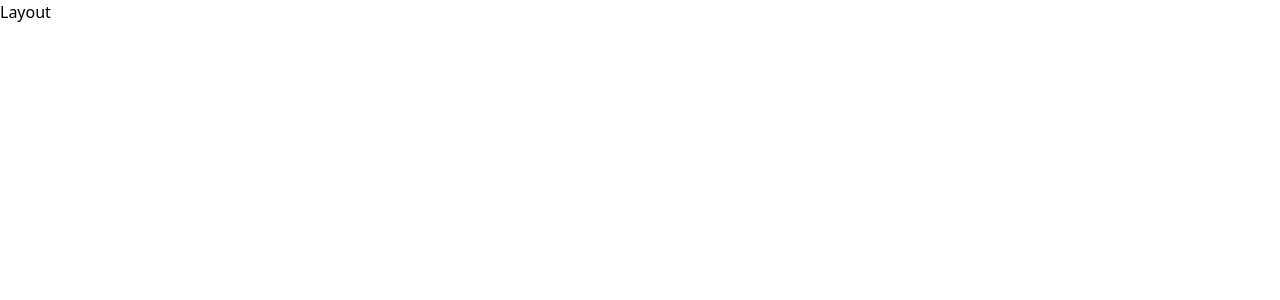
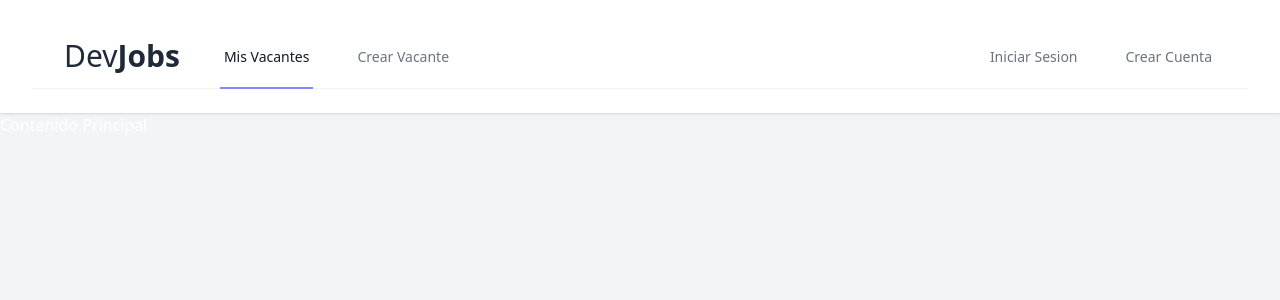
Before and after one commit to ValentinHRoldan/Laravel---React---DevJobs, a React (Vite) app in the folder React-DevJobs/: page / in a window 1280 px wide. Shown: the top 300 px of the page. Built offline with nearby package versions, Linux system fonts and the light colour scheme.

Commit message:
terminando navbar

```diff
--- a/React-DevJobs/src/Layouts/Layout.jsx
+++ b/React-DevJobs/src/Layouts/Layout.jsx
@@ -1,7 +1,17 @@
 import React from 'react'
+import { Outlet } from 'react-router-dom'
 
 export default function Layout() {
   return (
-    <div>Layout</div>
+    <div class="min-h-screen bg-gray-100 dark:bg-gray-900 text-white">
+        <header class="bg-white dark:bg-gray-800 shadow">
+            <div class="max-w-7xl mx-auto py-6 px-4 sm:px-6 lg:px-8">
+                <Outlet/>
+            </div>
+        </header>
+    <main>
+        Contenido Principal
+    </main>
+    </div>
   )
 }
--- /dev/null
+++ b/React-DevJobs/src/Layouts/Navigation.jsx
@@ -0,0 +1,56 @@
+import React from 'react'
+
+export default function Navigation() {
+    return (
+        <nav class="bg-white dark:bg-gray-800 border-b border-gray-100 dark:border-gray-700">
+            <div class="max-w-7xl mx-auto px-4 sm:px-6 lg:px-8">
+                <div class="flex justify-between h-16">
+                    <div class="flex">
+                        <div class="shrink-0 flex items-center">
+                            <a href="">
+                                <p className='block h-9 text-3xl w-auto fill-current text-gray-800 dark:text-gray-200'>
+                                    Dev<span class="font-extrabold">Jobs</span>
+                                </p>
+                            </a>
+                        </div>
+                        <div class="hidden space-x-8 sm:-my-px sm:ms-10 sm:flex">
+                            <a href="" className='inline-flex items-center px-1 pt-1 border-b-2 border-indigo-400 dark:border-indigo-600 text-sm font-medium leading-5 text-gray-900 dark:text-gray-100 focus:outline-none focus:border-indigo-700 transition duration-150 ease-in-out'>Mis Vacantes</a>
+                        </div>
+
+                        <div class="hidden space-x-8 sm:-my-px sm:ms-10 sm:flex">
+                            <a href="" className='inline-flex items-center px-1 pt-1 border-b-2 border-transparent text-sm font-medium leading-5 text-gray-500 dark:text-gray-400 hover:text-gray-700 dark:hover:text-gray-300 hover:border-gray-300 dark:hover:border-gray-700 focus:outline-none focus:text-gray-700 dark:focus:text-gray-300 focus:border-gray-300 dark:focus:border-gray-700 transition duration-150 ease-in-out'>Crear Vacante</a>
+                        </div>
+                    </div>
+
+                    <div class="hidden sm:flex sm:items-center sm:ms-6">
+                        <div class="hidden space-x-8 sm:-my-px sm:ms-10 sm:flex">
+                            <a href="" className='inline-flex items-center px-1 pt-1 border-b-2 border-transparent text-sm font-medium leading-5 text-gray-500 dark:text-gray-400 hover:text-gray-700 dark:hover:text-gray-300 hover:border-gray-300 dark:hover:border-gray-700 focus:outline-none focus:text-gray-700 dark:focus:text-gray-300 focus:border-gray-300 dark:focus:border-gray-700 transition duration-150 ease-in-out'>Iniciar Sesion</a>
+                        </div>
+
+                        <div class="hidden space-x-8 sm:-my-px sm:ms-10 sm:flex">
+                            <a href="" className='inline-flex items-center px-1 pt-1 border-b-2 border-transparent text-sm font-medium leading-5 text-gray-500 dark:text-gray-400 hover:text-gray-700 dark:hover:text-gray-300 hover:border-gray-300 dark:hover:border-gray-700 focus:outline-none focus:text-gray-700 dark:focus:text-gray-300 focus:border-gray-300 dark:focus:border-gray-700 transition duration-150 ease-in-out'>Crear Cuenta</a>
+                        </div>
+                    </div>
+                    {/* hamburguesa */}
+                    <div className="-me-2 flex items-center sm:hidden">
+                        <button className="inline-flex items-center justify-center p-2 rounded-md text-gray-400 dark:text-gray-500 hover:text-gray-500 dark:hover:text-gray-400 hover:bg-gray-100 dark:hover:bg-gray-900 focus:outline-none focus:bg-gray-100 dark:focus:bg-gray-900 focus:text-gray-500 dark:focus:text-gray-400 transition duration-150 ease-in-out">
+                            <svg class="h-6 w-6" stroke="currentColor" fill="none" viewBox="0 0 24 24">
+                                <path class="inline-flex" stroke-linecap="round" stroke-linejoin="round" stroke-width="2" d="M4 6h16M4 12h16M4 18h16" />
+                                <path class="hidden" stroke-linecap="round" stroke-linejoin="round" stroke-width="2" d="M6 18L18 6M6 6l12 12" />
+                            </svg>
+                        </button>
+                    </div>
+                </div>
+            </div>
+
+            <div class="hidden sm:hidden">
+                <div class="pt-4 pb-1 border-t border-gray-200 dark:border-gray-600">
+                    <div class="px-4">
+                        <div class="font-medium text-base text-gray-800 dark:text-gray-200"></div>
+                        <div class="font-medium text-sm text-gray-500"></div>
+                    </div>
+                </div>
+            </div>
+        </nav>
+      )
+}
--- a/React-DevJobs/src/components/Inicio.jsx
+++ b/React-DevJobs/src/components/Inicio.jsx
@@ -2,6 +2,46 @@ import React from 'react'
 
 export default function Inicio() {
   return (
-    <div>Inicio</div>
+    <nav class="bg-white dark:bg-gray-800 border-b border-gray-100 dark:border-gray-700">
+        <div class="max-w-7xl mx-auto px-4 sm:px-6 lg:px-8">
+            <div class="flex justify-between h-16">
+                <div class="flex">
+                    <div class="shrink-0 flex items-center">
+                        <a href="{{ route('vacantes.index') }}">
+                            <x-application-logo class="block h-9 text-3xl w-auto fill-current text-gray-800 dark:text-gray-200" />
+                        </a>
+                    </div>
+                    <div class="hidden space-x-8 sm:-my-px sm:ms-10 sm:flex">
+                        <a href="" className='inline-flex items-center px-1 pt-1 border-b-2 border-transparent text-sm font-medium leading-5 text-gray-500 dark:text-gray-400 hover:text-gray-700 dark:hover:text-gray-300 hover:border-gray-300 dark:hover:border-gray-700 focus:outline-none focus:text-gray-700 dark:focus:text-gray-300 focus:border-gray-300 dark:focus:border-gray-700 transition duration-150 ease-in-out'>aaaaaaaaaa</a>
+                    </div>
+
+                    <div class="hidden space-x-8 sm:-my-px sm:ms-10 sm:flex">
+                        <a href="" className='inline-flex items-center px-1 pt-1 border-b-2 border-transparent text-sm font-medium leading-5 text-gray-500 dark:text-gray-400 hover:text-gray-700 dark:hover:text-gray-300 hover:border-gray-300 dark:hover:border-gray-700 focus:outline-none focus:text-gray-700 dark:focus:text-gray-300 focus:border-gray-300 dark:focus:border-gray-700 transition duration-150 ease-in-out'>aaaaaaaaaa</a>
+                    </div>
+                </div>
+
+                <div class="hidden sm:flex sm:items-center sm:ms-6">
+                </div>
+
+                <div className="-me-2 flex items-center sm:hidden">
+                    <button className="inline-flex items-center justify-center p-2 rounded-md text-gray-400 dark:text-gray-500 hover:text-gray-500 dark:hover:text-gray-400 hover:bg-gray-100 dark:hover:bg-gray-900 focus:outline-none focus:bg-gray-100 dark:focus:bg-gray-900 focus:text-gray-500 dark:focus:text-gray-400 transition duration-150 ease-in-out">
+                        <svg class="h-6 w-6" stroke="currentColor" fill="none" viewBox="0 0 24 24">
+                            <path class="inline-flex" stroke-linecap="round" stroke-linejoin="round" stroke-width="2" d="M4 6h16M4 12h16M4 18h16" />
+                            <path class="hidden" stroke-linecap="round" stroke-linejoin="round" stroke-width="2" d="M6 18L18 6M6 6l12 12" />
+                        </svg>
+                    </button>
+                </div>
+            </div>
+        </div>
+
+        <div class="hidden sm:hidden">
+            <div class="pt-4 pb-1 border-t border-gray-200 dark:border-gray-600">
+                <div class="px-4">
+                    <div class="font-medium text-base text-gray-800 dark:text-gray-200"></div>
+                    <div class="font-medium text-sm text-gray-500"></div>
+                </div>
+            </div>
+        </div>
+    </nav>
   )
 }
--- a/React-DevJobs/src/router.jsx
+++ b/React-DevJobs/src/router.jsx
@@ -1,6 +1,6 @@
 import {createBrowserRouter} from 'react-router-dom';
 import Layout from './Layouts/Layout';
-import Inicio from './components/Inicio';
+import Navigation from './Layouts/Navigation';
 
 const router = createBrowserRouter([
     {
@@ -9,7 +9,7 @@ const router = createBrowserRouter([
         children: [
             {
                 index:true,
-                element:<Inicio/>,
+                element:<Navigation/>,
             }
         ]
 
```
